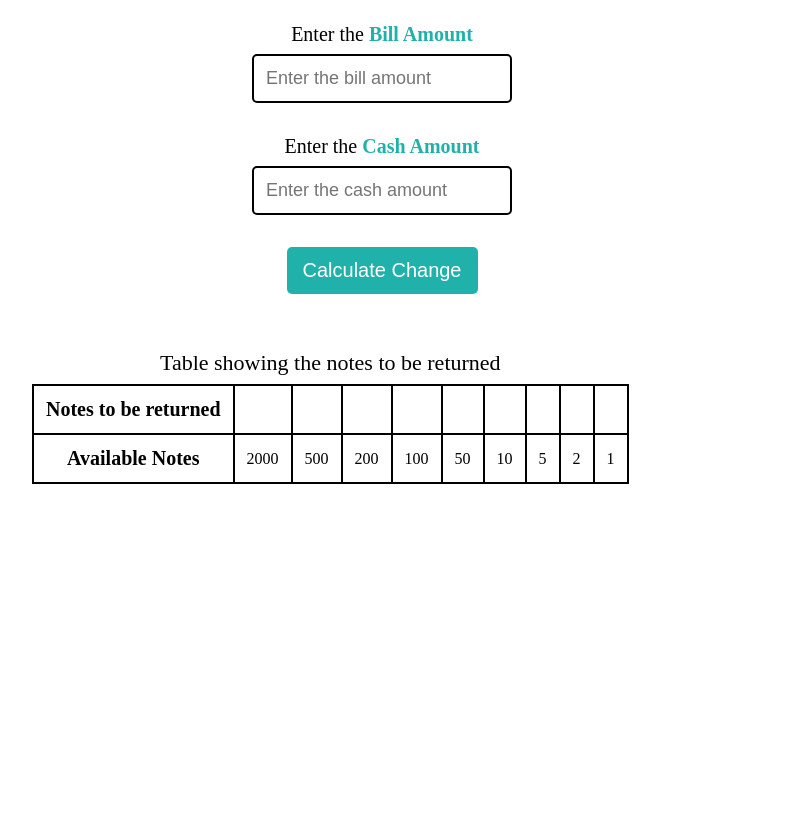
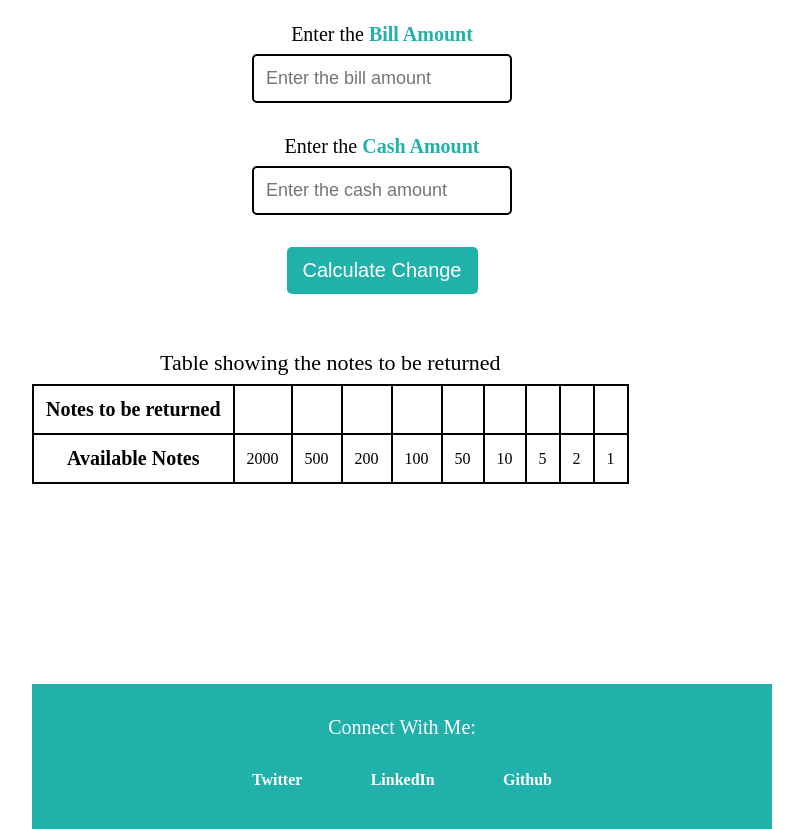
Before and after one commit to partharora100/neog-cash-register, a plain HTML site: page index.html in a window 1280 px wide. Shown: the part 68-897 px from the top of the page, without its empty margins (258-1061 px from the left). Before the commit the page ends 800 px from the top, so only its background shows below. Drawn offline with Linux system fonts and the light colour scheme.

Commit message:
refactor: added footer

```diff
--- a/index.html
+++ b/index.html
@@ -65,6 +65,30 @@
       </table>
 
       <div class="message">Output text will appear here</div>
+      <footer class="footer">
+        <div class="socials">
+          <p>Connect With Me:</p>
+          <ul class="socials-links">
+            <li>
+              <a class="social-link" href="https://twitter.com/Parth___Arora"
+                >Twitter</a
+              >
+            </li>
+            <li>
+              <a
+                class="social-link"
+                href="https://www.linkedin.com/in/parth-arora-3b87381b1/"
+                >LinkedIn</a
+              >
+            </li>
+            <li>
+              <a class="social-link" href="https://github.com/partharora100"
+                >Github</a
+              >
+            </li>
+          </ul>
+        </div>
+      </footer>
     </article>
 
     <script src="main.js"></script>
--- a/main.js
+++ b/main.js
@@ -20,8 +20,7 @@ hideMessage();
 const calculateChange = function (change) {
   for (let i = 0; i < arrayOfNotes.length; i++) {
     const notesToBeReturned = Math.trunc(change / arrayOfNotes[i]);
-    // arrayOfNotesReturned.push(notesToBeReturned);
-    // arrayOfNotesReturned[i].innerHTML = notesToBeReturned
+
     notes[i].innerText = notesToBeReturned;
     change = change - arrayOfNotes[i] * notesToBeReturned;
   }
@@ -36,6 +35,7 @@ button.addEventListener("click", function displayResults() {
   if (bill > 0 && cash > 0) {
     if (bill > cash) {
       showMessage(`"Do you want to wash some plates😂"`);
+      calculateChange(0);
     } else if (cash > bill) {
       calculateChange(change);
     }
--- a/style.css
+++ b/style.css
@@ -82,3 +82,37 @@ table caption {
   display: flex;
   justify-content: center;
 }
+
+.footer {
+  margin-top: 200px;
+  background-color: lightseagreen;
+  padding: 20px;
+  width: 100%;
+}
+
+.footer p {
+  font-size: 20px;
+  text-align: center;
+  padding: 12px;
+  color: white;
+}
+
+.socials-links {
+  list-style: none;
+  display: flex;
+  justify-content: space-between;
+  align-items: center;
+  width: 300px;
+  margin: 0 auto;
+  margin-bottom: 20px;
+}
+
+.socials p {
+  margin-bottom: 20px;
+}
+
+.social-link {
+  text-decoration: none;
+  color: white;
+  font-weight: bold;
+}
```
